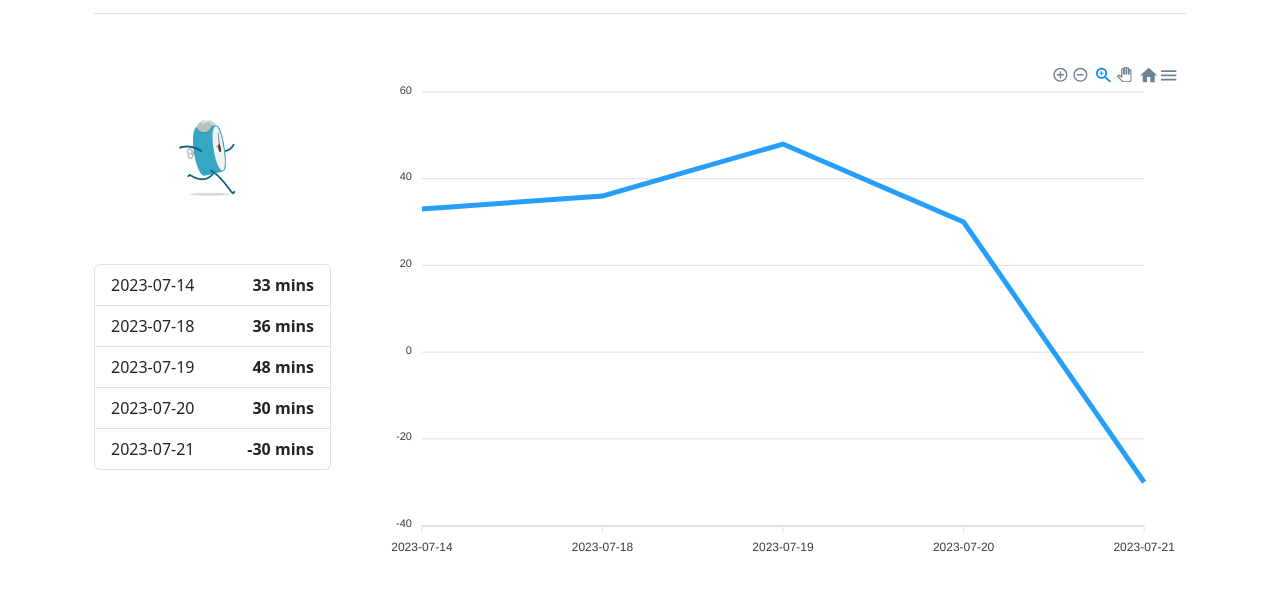
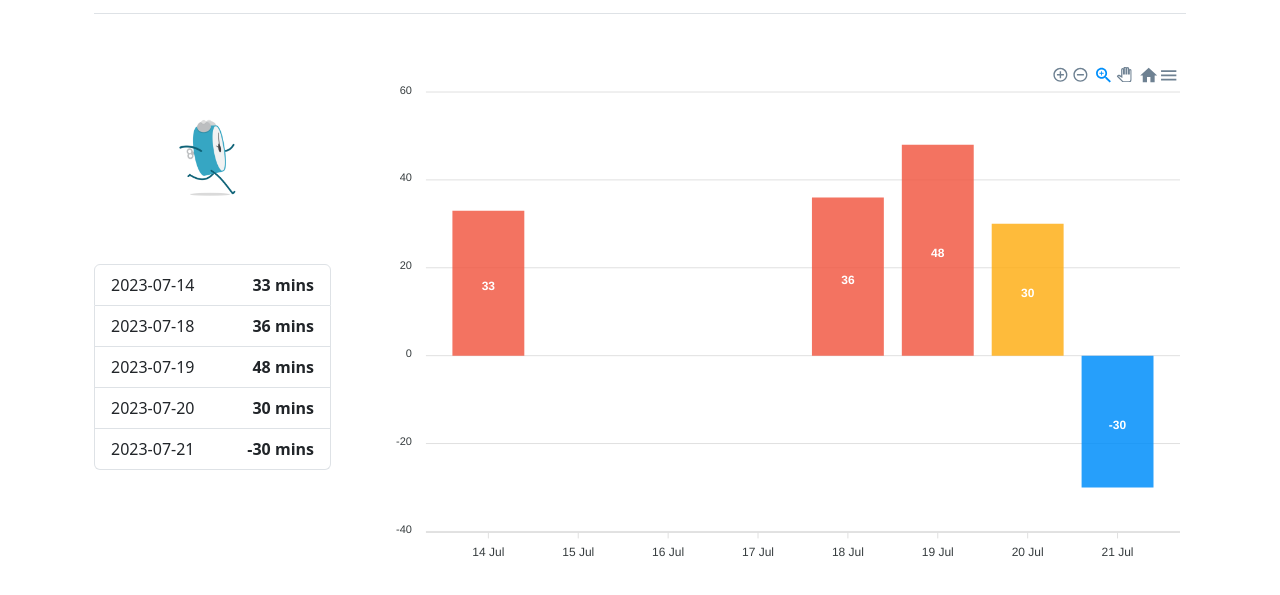
Before and after one commit to semico/qqlate, a plain HTML site: page index.html in a window 1280 px wide. Shown: the part 63-658 px from the top of the page. Drawn offline with Linux system fonts and the light colour scheme.

Commit message:
change to bar chart

```diff
--- a/index.html
+++ b/index.html
@@ -62,17 +62,34 @@
         const lateMinutes = tableData.map((item) => item.lateMinutes);
         const chartOptions = {
           chart: {
-            type: 'line',
+            type: 'bar',
           },
           series: [
             {
-              name: '迟到分钟数',
+              name: 'Minutes',
               data: lateMinutes,
             },
           ],
           xaxis: {
+            type: 'datetime',
             categories: dates,
           },
+          plotOptions: {
+          bar: {
+            colors: {
+              ranges: [{
+                from: 30,
+                to: 100,
+                color: '#F15B46'
+              }, {
+                from: 0,
+                to: 30,
+                color: '#FEB019'
+              }]
+            },
+            columnWidth: '80%',
+          }
+        },
         };
         const chart = new ApexCharts(document.querySelector('#chart'), chartOptions);
         chart.render();
```
